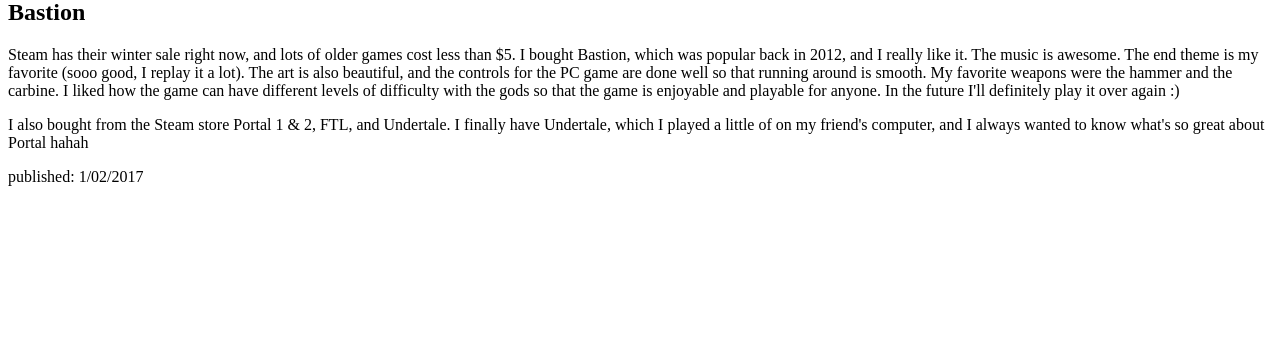
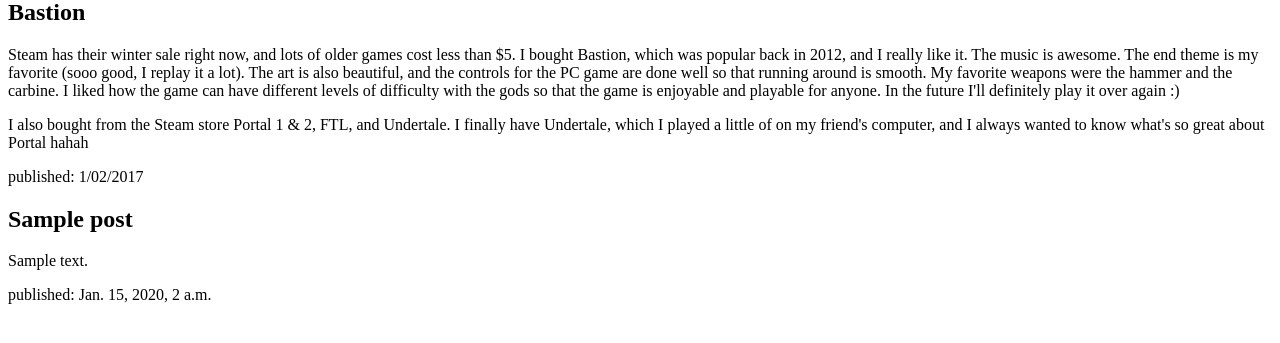
Before and after one commit to cclpeng/my-first-blog, a Django app: template blog/templates/blog/post_list.html in a window 1280 px wide. Shown: the part 200-543 px from the top of the page. Run offline with Django 3.2, Linux system fonts and the light colour scheme; the template is opened without the code that fills it: values that come from a table or form of the project are taken from there, others are empty; tables that the repository leaves empty hold one stand-in row (values such as "Sample post").

Commit message:
Modified templates to display posts from database

```diff
--- a/blog/templates/blog/post_list.html
+++ b/blog/templates/blog/post_list.html
@@ -18,5 +18,14 @@
         	<p>I also bought from the Steam store Portal 1 & 2, FTL, and Undertale. I finally have Undertale, which I played a little of on my friend's computer, and I always wanted to know what's so great about Portal hahah</p>
         	<p>published: 1/02/2017</p>
         </div>
+
+        {% for p in posts %}
+        	<div>
+        		<h2>{{ p.title }}</h2>
+        		<p>{{ p.text|linebreaksbr }}</p>
+        		<p>published: {{ p.published_date }}</p>
+        	</div>
+        {% endfor %}
+
     </body>
 </html>
--- a/blog/views.py
+++ b/blog/views.py
@@ -1,6 +1,10 @@
 from django.shortcuts import render
+from django.utils import timezone
+from .models import Post
 
 # Create your views here.
 
 def post_list(request):
-    return render(request, 'blog/post_list.html', {})
+    #queryset named posts
+    posts = Post.objects.filter(published_date__lte=timezone.now()).order_by('published_date')
+    return render(request, 'blog/post_list.html', {'posts': posts})
```
